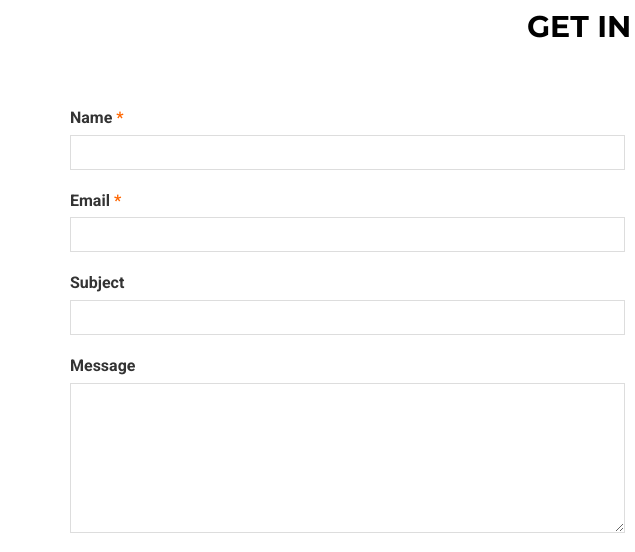
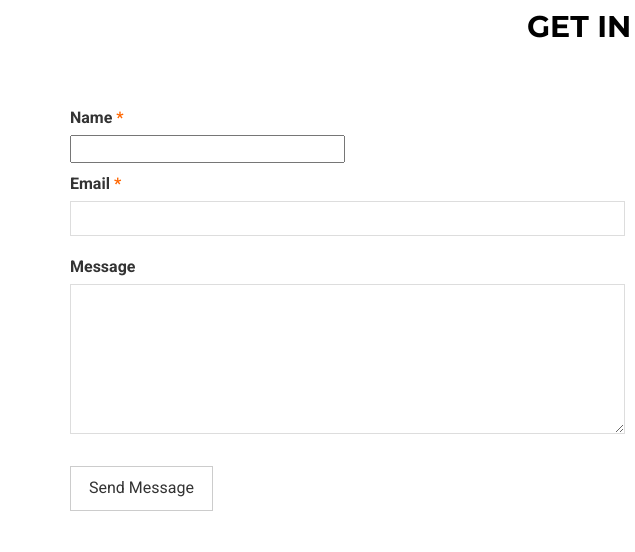
Before and after one commit to pavannada/sstechnologiesresearchacadamy, a plain HTML site: page contact.html in a window 1280 px wide. Shown: the part 408-960 px from the top of the page, 0-635 px from the left. Drawn offline with Linux system fonts and the light colour scheme.

Commit message:
16-04-2020

```diff
--- a/contact.html
+++ b/contact.html
@@ -187,22 +187,19 @@
             <div class="row">
               <div class="col-md-6">
                 <div class="mu-contact-left">
-                  <form class="contactform" action="mailto:info@sstechnologiesresearchacadamy.com">
+                  <form class="contactform" action="https://formspree.io/myydvoqb" method="POST">
                     <p class="comment-form-author">
                       <label for="author">Name <span class="required">*</span></label>
-                      <input type="text" required="required" size="30" value="" name="author">
+                      <input type="name" required="required" size="30" value="" name="author">
                     </p>
                     <p class="comment-form-email">
                       <label for="email">Email <span class="required">*</span></label>
-                      <input type="email" required="required" aria-required="true" value="" name="email">
+                      <input type="text" name="_replyto" required="required" aria-required="true" value="" >
                     </p>
-                    <p class="comment-form-url">
-                      <label for="subject">Subject</label>
-                      <input type="text" name="subject">
-                    </p>
+
                     <p class="comment-form-comment">
                       <label for="comment">Message</label>
-                      <textarea required="required" aria-required="true" rows="8" cols="45" name="comment"></textarea>
+                      <textarea required="required" aria-required="true" rows="8" cols="45" name="message"></textarea>
                     </p>
                     <p class="form-submit">
                       <input type="submit" value="Send Message" class="mu-post-btn" name="submit">
```
